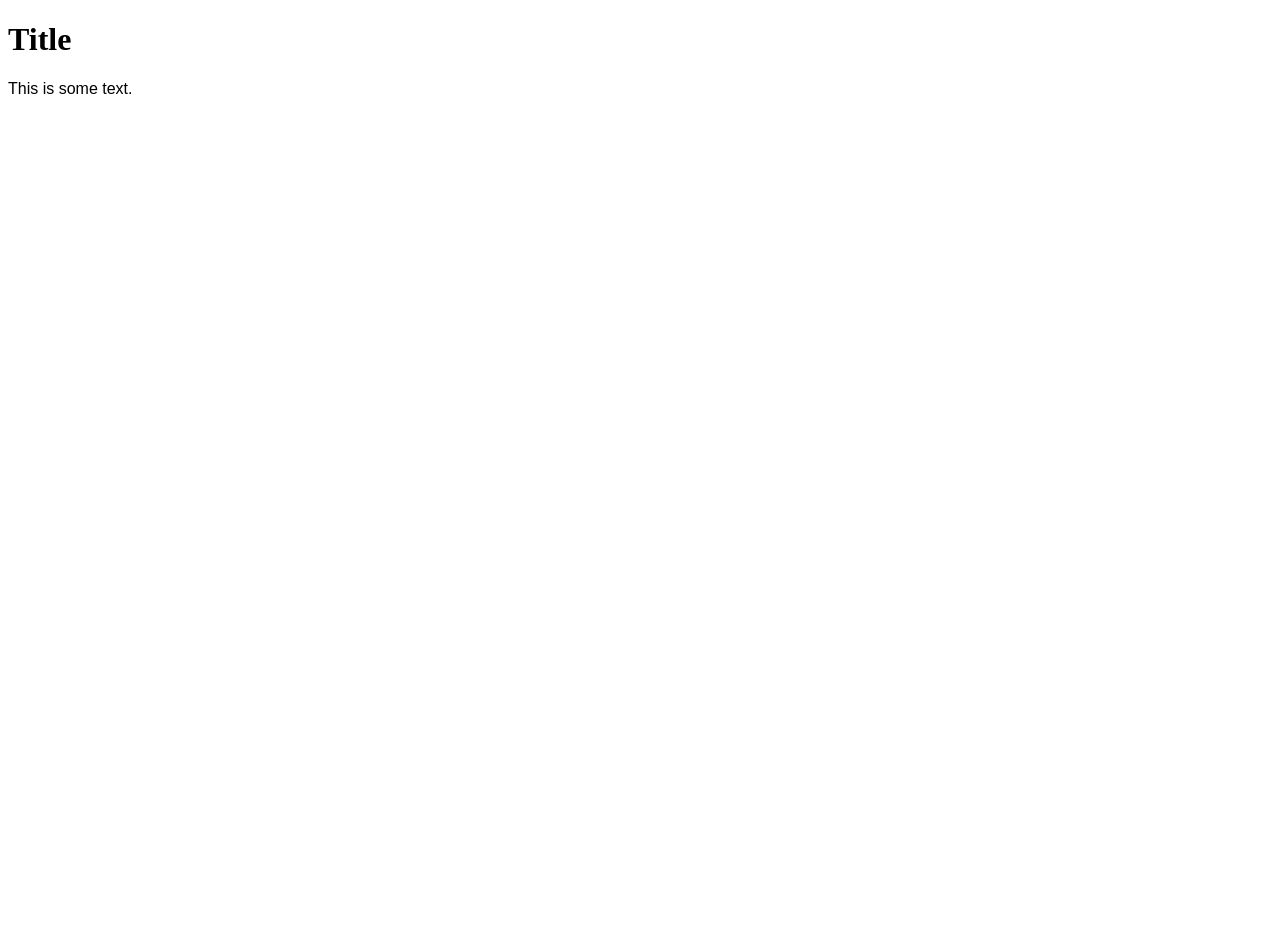
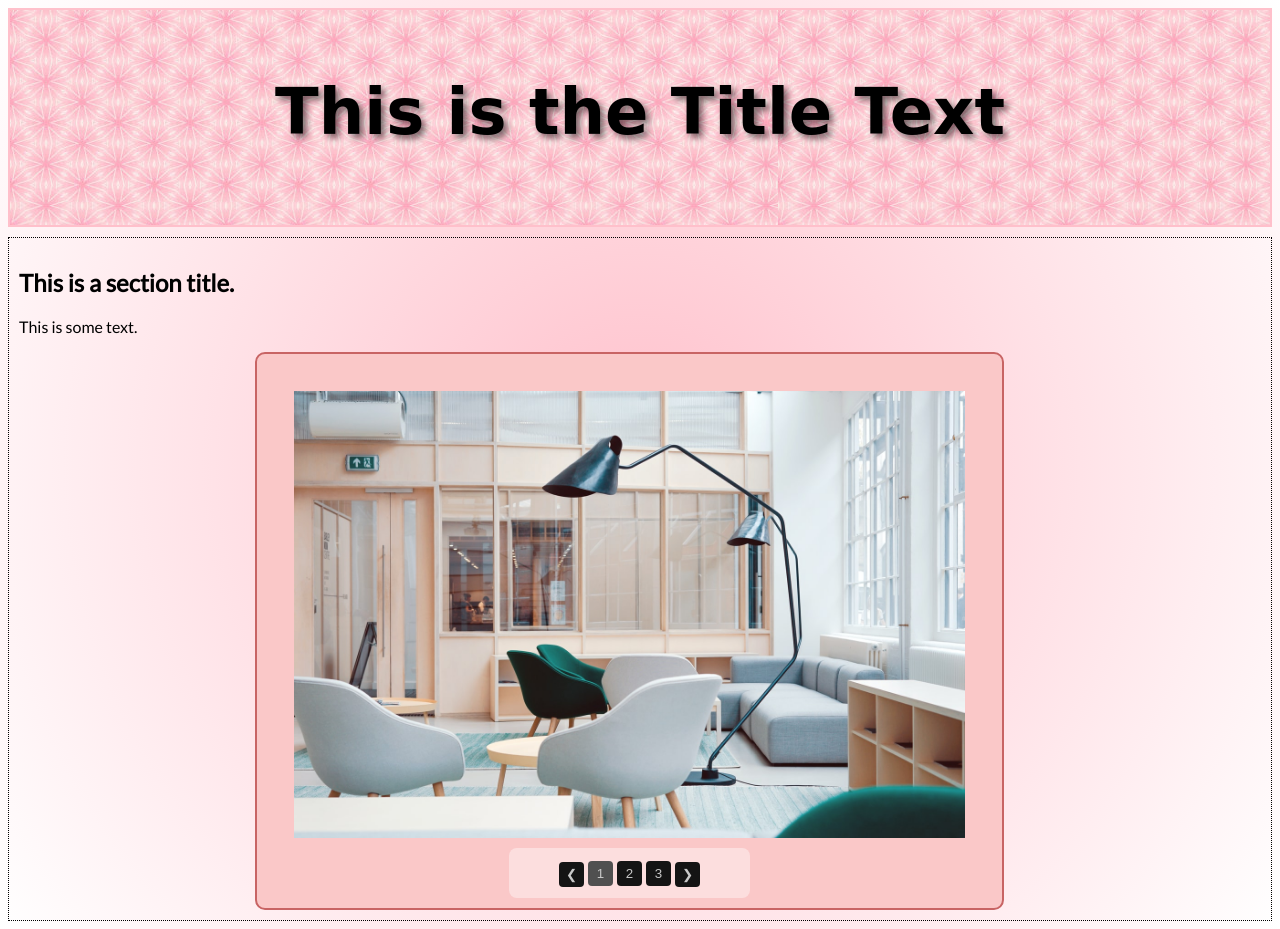
Before and after one commit to sierramemorial/sierramemorial.github.io, a plain HTML site: page index.html in a window 1280 px wide. Before the commit the page ends 800 px from the top, so only its background shows below. Drawn offline with Linux system fonts and the light colour scheme; a web font is replaced by a local one.

Commit message:
Major update

```diff
--- a/index.html
+++ b/index.html
@@ -6,14 +6,69 @@
   <meta name="viewport" content="width=device-width, initial-scale=1">
 
   <link rel="stylesheet" href="styles.css">
-  <link rel="stylesheet" href="https://fonts.googleapis.com/css?family=Ephesis">
+  <link rel="stylesheet" href="https://fonts.googleapis.com/css?family=Ephesis|Lato">
 
   <script>
+
   </script>
 </head>
 
 <body>
-  <h1 class="title_text">Title</h1>
-  <p class="body-text">This is some text.</p>
+<div class="title-wrapper">
+  <h1 class="title_text">This is the Title Text</h1>
+</div>
+
+<div class="body-wrapper">
+  <div class="body-section">
+    <div class="body-section-title">
+      <h2>This is a section title.</h2>
+    </div>
+    <div class="body-section-text">
+      <p class="body-text">This is some text.</p>
+    </div>
+  </div>
+
+  <div class="slideshow1-wrapper">
+    <img class="slideshow1-image-active" src="images/slideshow1/sample1.jpg">
+    <img class="slideshow1-image-inactive" src="images/slideshow1/sample2.jpg">
+    <img class="slideshow1-image-inactive" src="images/slideshow1/sample3.jpg">
+    <div class="slideshow1-button-wrapper">
+      <button class="slideshow1-button-left" onclick="plusDivs(-1)">&#10094;</button>
+      <button class="slideshow1-button-num-active" onclick="setDivs(1)">1</button>
+      <button class="slideshow1-button-num-inactive" onclick="setDivs(2)">2</button>
+      <button class="slideshow1-button-num-inactive" onclick="setDivs(3)">3</button>
+      <button class="slideshow1-button-right" onclick="plusDivs(+1)">&#10095;</button>
+    </div>
+  </div>
+</div>
+
+<script>
+  var slideshow1Index = 1;
+  showDivs(slideshow1Index);
+
+  function plusDivs(n) {
+    showDivs(slideshow1Index += n);
+  }
+
+  function showDivs(n) {
+    var i;
+    var x = document.querySelectorAll(".slideshow1-image-active, .slideshow1-image-inactive");
+    var y = document.querySelectorAll(".slideshow1-button-num-active, .slideshow1-button-num-inactive");
+    if (n > x.length) {slideshow1Index = 1}
+    if (n < 1) {slideshow1Index = x.length} ;
+    for (i = 0; i < x.length; i++) {
+      x[i].setAttribute("class", "slideshow1-image-inactive");
+      y[i].setAttribute("class", "slideshow1-button-num-inactive");
+    }
+    x[slideshow1Index-1].setAttribute("class", "slideshow1-image-active");
+    y[slideshow1Index-1].setAttribute("class", "slideshow1-button-num-active");
+  }
+
+  function setDivs(n) {
+    showDivs(slideshow1Index = n);
+  }
+</script>
+
+
 </body>
 </html>
--- a/styles.css
+++ b/styles.css
@@ -1,8 +1,110 @@
-.title_text {
-  font-family: Ephesis;
-  font-style: bold;
+body {
+  background-image: radial-gradient(circle, pink, white);
 }
 
-.body-text {
-  font-family: sans-serif;
+.title-wrapper {
+  text-align: center;
+  height: 150px;
+  border: 2px solid pink;
+  padding-top: 65px;
+  background-image: url("images/pink-bg.jpg");
 }
+
+.title_text {
+  font-family: Ephesis, cursive;
+  font-weight: bold;
+  font-size: 48pt;
+  padding: 0px;
+  margin: 0px;
+  text-shadow: 4px 4px 6px rgba(0, 0, 0, 0.5);
+}
+
+.body-wrapper {
+  margin-top: 10px;
+  padding: 10px;
+  border: 1px dotted black;
+}
+
+.body-section{
+
+}
+
+.body-section-title {
+  font-family: Lato, sans-serif;
+  font-weight: bold;
+}
+
+.body-section-text {
+  font-family: Lato, sans-serif;
+}
+
+.slideshow1-wrapper {
+  display: inline-block;
+  text-align: center;
+  width: 60%;
+  background-color: rgba(250, 200, 200, 1);
+  border: 2px solid rgba(200, 100, 100, 1);
+  border-radius: 10px;
+  margin-left: 19%;
+  margin-right: 19%;
+}
+
+.slideshow1-image-active {
+  width: 90%;
+  margin: 5%;
+  margin-bottom: 0px;
+  display: block;
+  /*height: 200px;*/
+}
+.slideshow1-image-inactive {
+  display: none;
+  /*height: 200px;*/
+}
+
+.slideshow1-button-wrapper {
+  display: inline-block;
+  text-align: center;
+  background-color: rgba(255, 255, 255, 0.4);
+  border-radius: 8px;
+  margin: 10px;
+  height: 50px;
+  line-height: 50px;
+  padding-left: 50px;
+  padding-right: 50px;
+}
+
+.slideshow1-button-left, .slideshow1-button-right {
+  display: inline-block;
+  position: relative;
+  top: 1px;
+  height: 25px;
+  width: 25px;
+  border: none;
+  border-radius: 4px;
+  background-color: rgba(20, 20, 20, 1);
+  color: rgba(200, 200, 200, 1);
+}
+
+.slideshow1-button-num-active {
+  display: inline-block;
+  height: 25px;
+  width: 25px;
+  border: none;
+  border-radius: 4px;
+  background-color: rgba(80, 80, 80, 1);
+  color: rgba(200, 200, 200, 1);
+}
+
+.slideshow1-button-num-inactive {
+  display: inline-block;
+  height: 25px;
+  width: 25px;
+  border: none;
+  border-radius: 4px;
+  background-color: rgba(20, 20, 20, 1);
+  color: rgba(200, 200, 200, 1);
+}
+
+.slideshow1-button-left:hover, .slideshow1-button-right:hover, .slideshow1-button-num-inactive:hover {
+  background-color: rgba(50, 50, 50, 1);
+}
```
Also changed, not shown: images/pink-bg.jpg (added), images/slideshow1/sample1.jpg (added), images/slideshow1/sample2.jpg (added), images/slideshow1/sample3.jpg (added).
